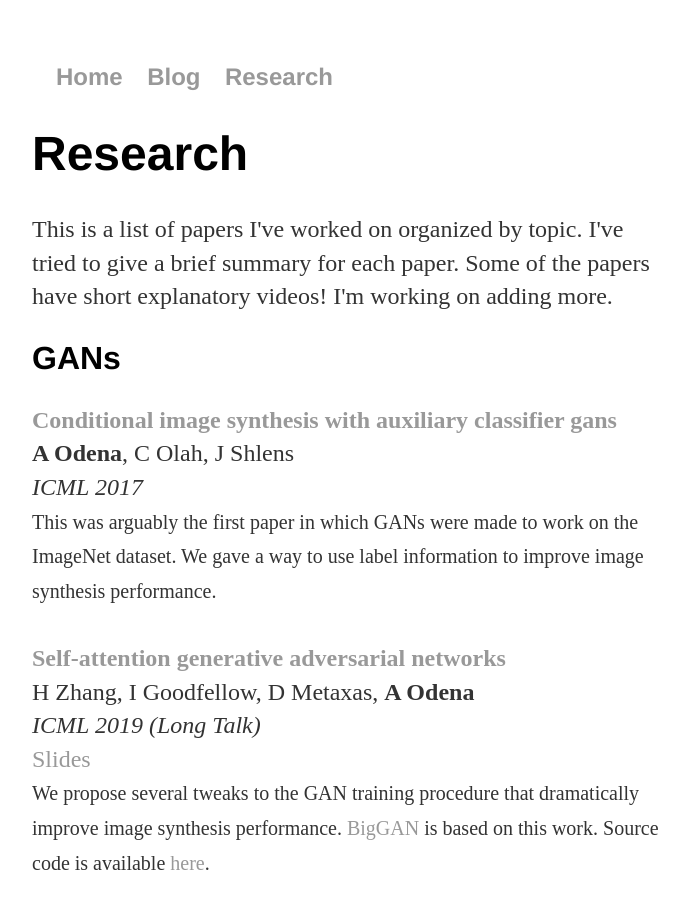
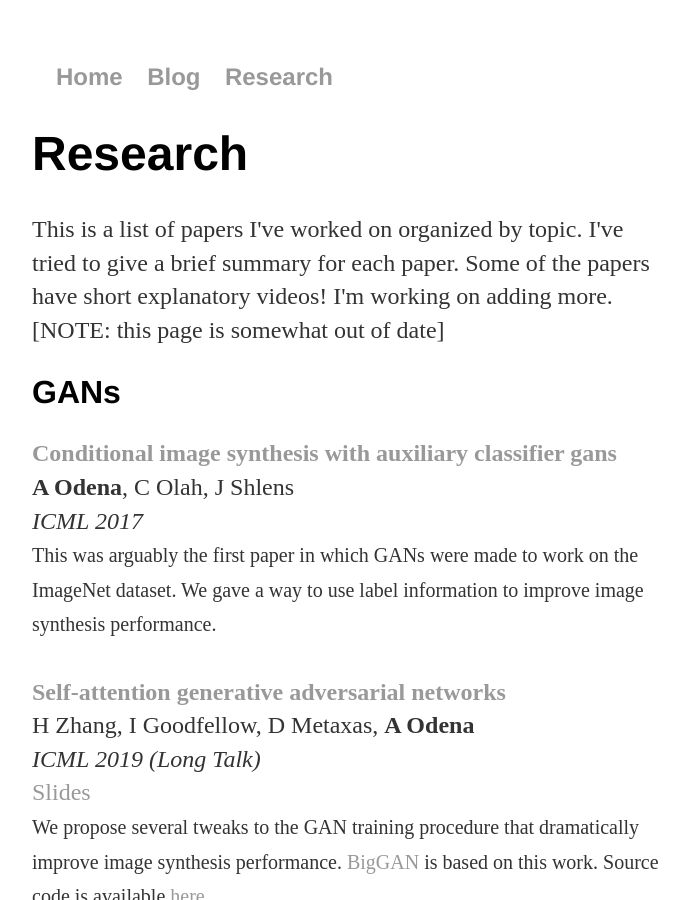
Before and after one commit to augustusodena/augustusodena.github.io, a Jekyll site: the page built from research/index.html, in a window 1280 px wide and 900 px high. Shown: the whole window, without its empty margins (288-977 px from the left). Built offline with Jekyll 4.4.1, drawn with Linux system fonts in a browser that asks for light colours.

Commit message:
add zilla headshot

```diff
--- a/index.html
+++ b/index.html
@@ -4,7 +4,7 @@
 ---
 <div class="blurb">
 	<h1>Augustus Odena</h1>
-	<img src="assets/headshot.jpg" class="inline" width="25%" height="25%" align="right"
+	<img src="assets/zilla_headshot.jpg" class="inline" width="40%" height="40%" align="right"
        hspace="50" vspace="1"/>
 	<p>
     I'm a computer scientist working on Machine Learning.
--- a/research/index.html
+++ b/research/index.html
@@ -7,6 +7,7 @@
     This is a list of papers I've worked on organized by topic.
     I've tried to give a brief summary for each paper.
     Some of the papers have short explanatory videos! I'm working on adding more.
+    [NOTE: this page is somewhat out of date]
   </p>
 
 	<h2>GANs</h2>
```
Also changed, not shown: 1 other file.
